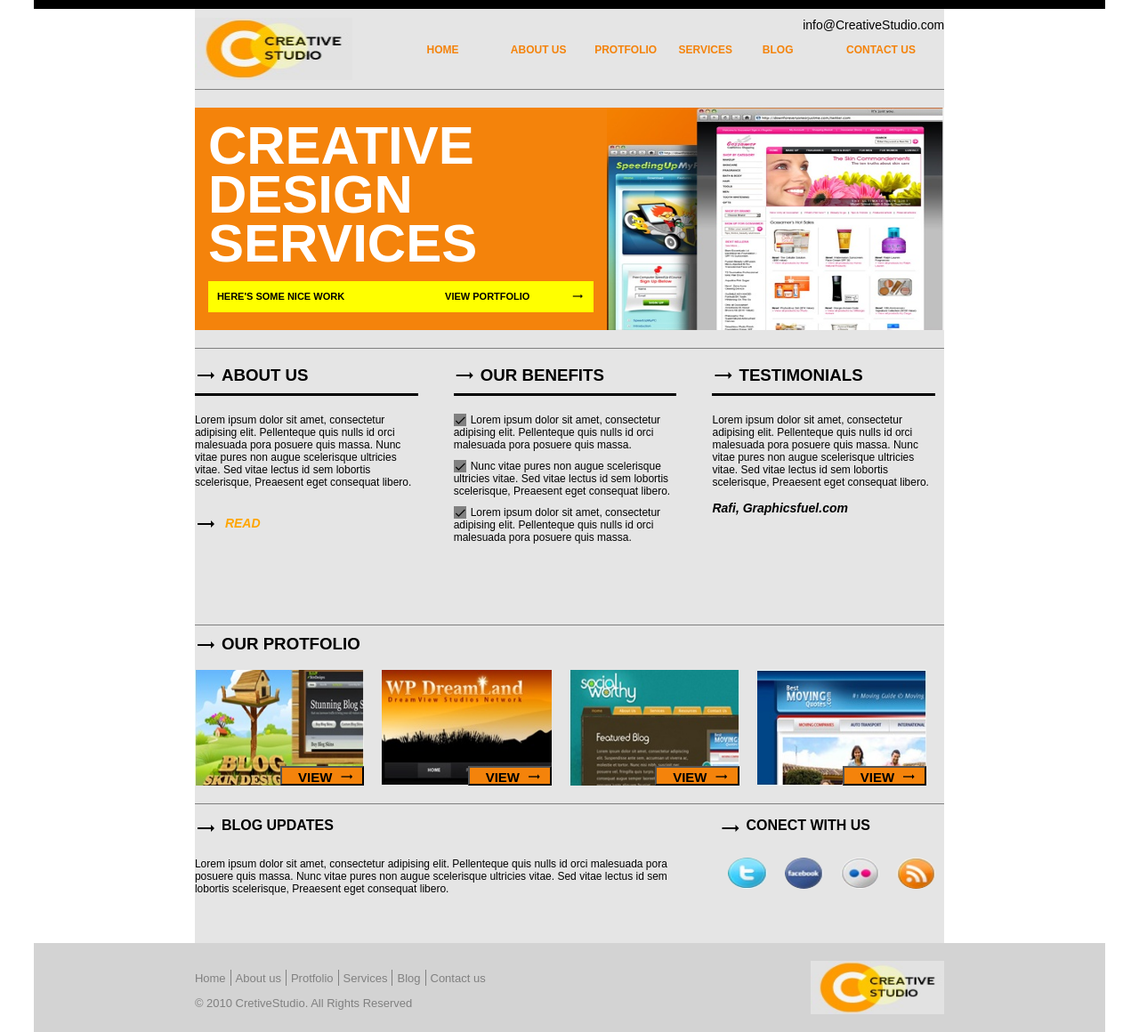
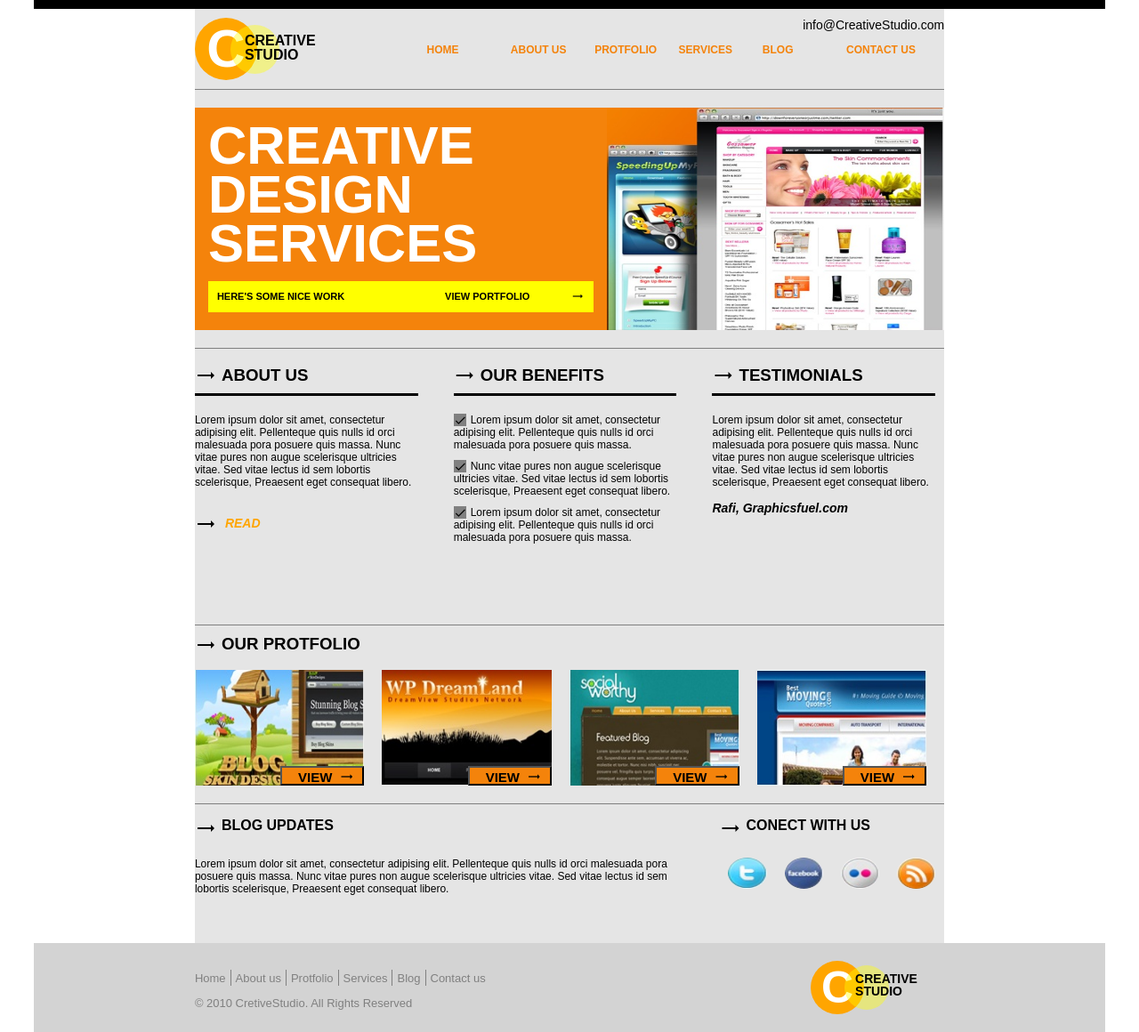
Before and after one commit to maheshjosh/PSD-Designs, a plain HTML site: page creativestudio-minimal/index.html in a window 1280 px wide. Shown: the whole page at 89% size. Drawn offline with Linux system fonts and the light colour scheme.

Commit message:
update logo

```diff
--- a/creativestudio-minimal/CSS/creativestudio-minimal.css
+++ b/creativestudio-minimal/CSS/creativestudio-minimal.css
@@ -28,9 +28,41 @@
 	float: left;
 	width: calc(30%);
 }
-.header #left img {
+.header #left #logo {
 	width: 70%;
 	height: 70px;
+	position: relative;
+}
+.header #logo #Clogo{
+	width: 70px;
+	height: 70px;
+	line-height: 70px;
+	border-radius: 50%;
+	text-align: center;
+	background-color: orange;
+	color: white;
+	font-size: 60px;
+	font-weight: bold;
+
+}
+.header #logo #yellow {
+	width: 55px;
+	height: 55px;
+	border-radius: 50%;
+	background-color:rgba(255,255,0,0.4);
+	position: absolute;
+	left: 40px;
+	top: 8px;
+}
+.header #logo #CStudio{
+	width: 70px;
+	height: 50px;
+	font-size: 16px;
+	line-height: 16px;
+	font-weight: bold;
+	position: absolute;
+	left: 56px;
+	top: 18px;
 }
 .header #right{
 	display: inline-block;
@@ -362,9 +394,43 @@
 	float: right;
 	height: 80px;
 }
-.footer #content #right img {
+.footer #content #right #logo {
+	width: 70%;
+	height: 70px;
+	float: right;
+	position: relative;
 	width: 150px;
 	height: 60px;
-	float: right;
 	margin: 20px 0px;
 }
+#content #right #logo #Clogo {
+	width: 60px;
+	height: 60px;
+	line-height: 60px;
+	border-radius: 50%;
+	text-align: center;
+	background-color: orange;
+	color: white;
+	font-size: 50px;
+	font-weight: bold;
+	position: absolute;
+	}
+#content #logo #yellow {
+	width: 50px;
+	height: 50px;
+	border-radius: 50%;
+	background-color:rgba(255,255,0,0.4);
+	position: absolute;
+	left: 38px;
+	top: 5px;
+}
+#content #logo #CStudio{
+	width: 70px;
+	height: 50px;
+	font-size: 14px;
+	line-height: 14px;
+	font-weight: bold;
+	position: absolute;
+	left: 50px;
+	top: 13px;
+}
--- a/creativestudio-minimal/index.html
+++ b/creativestudio-minimal/index.html
@@ -12,7 +12,16 @@
 		<div class="wrap">
 			<div class="header">
 				<div id="left">
-					<img src="images/logo.jpg" alt="logo">
+					<!-- <img src="images/logo.jpg" alt="logo"> -->
+					<div id="logo">
+						<div id="Clogo">C</div>
+						<div id="yellow"></div>
+						<div id="CStudio">
+							CREATIVE<br>
+							STUDIO
+						</div>
+					</div>
+
 				</div>
 				<div id="right">
 					<div id="email">
@@ -164,7 +173,15 @@
 				<p> &copy; 2010 CretiveStudio. All Rights Reserved</p>
 			</div>
 			<div id="right">
-				<img src="images/logo.jpg" alt="logo">
+				<!-- <img src="images/logo.jpg" alt="logo"> -->
+				<div id="logo">
+					<div id="Clogo">C</div>
+					<div id="yellow"></div>
+					<div id="CStudio">
+						CREATIVE<br>
+						STUDIO
+					</div>
+				</div>
 			</div>
 		</div>
 	</div>
```
